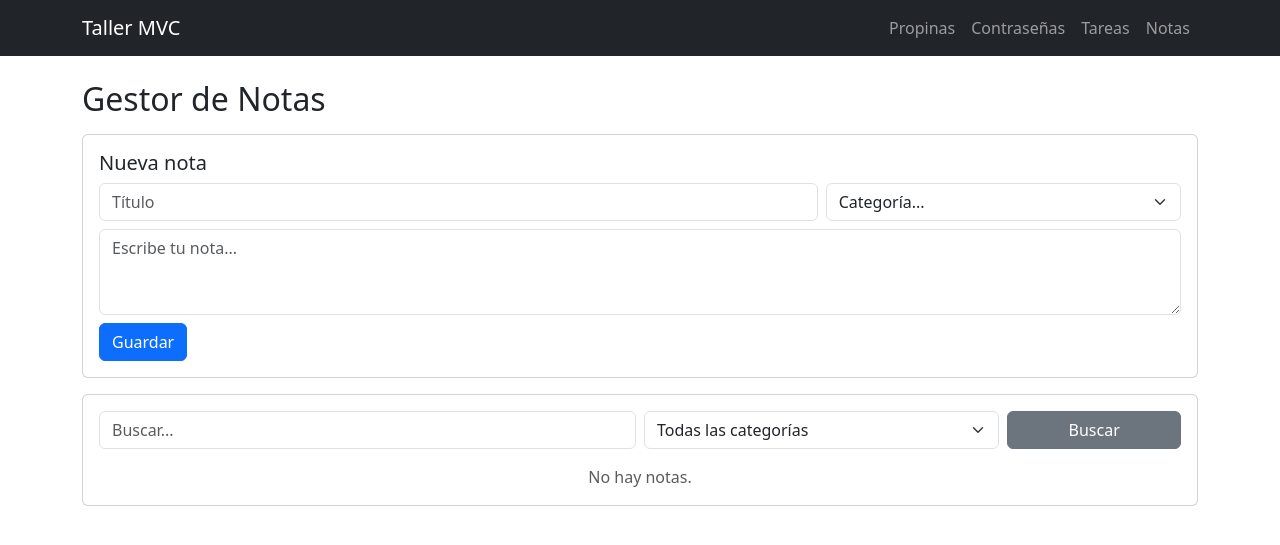
After one commit to santimendoza15/taller-mvc, a Laravel app: template resources/views/notas/index.blade.php in a window 1280 px wide. The commit adds this page. Shown: the top 545 px of the page. Run offline with Laravel 12, Linux system fonts and the light colour scheme; the template is opened without the code that fills it, so the values that code supplies are empty.

Commit message:
Add notes manager with categories and search

```diff
--- a/resources/views/layouts/app.blade.php
+++ b/resources/views/layouts/app.blade.php
@@ -14,6 +14,7 @@
                 <li class="nav-item"><a class="nav-link" href="{{ route('tips.index') }}">Propinas</a></li>
                 <li class="nav-item"><a class="nav-link" href="{{ route('contrasena.index') }}">Contraseñas</a></li>
                 <li class="nav-item"><a class="nav-link" href="{{ route('tareas.index') }}">Tareas</a></li>
+                <li class="nav-item"><a class="nav-link" href="{{ route('notas.index') }}">Notas</a></li>
             </ul>
         </div>
     </nav>
--- /dev/null
+++ b/resources/views/notas/index.blade.php
@@ -0,0 +1,92 @@
+@extends('layouts.app')
+
+@section('content')
+
+    <h2>Gestor de Notas</h2>
+
+    @if (session('message'))
+        <div class="alert alert-success">{{ session('message') }}</div>
+    @endif
+
+    <div class="card mt-3">
+        <div class="card-body">
+            <h5>Nueva nota</h5>
+
+            <form action="{{ route('notas.store') }}" method="POST">
+                @csrf
+
+                <div class="row g-2">
+                    <div class="col-md-8">
+                        <input type="text" name="titulo" class="form-control" placeholder="Título"
+                               value="{{ old('titulo') }}">
+                    </div>
+                    <div class="col-md-4">
+                        <select name="categoria" class="form-select">
+                            <option value="">Categoría...</option>
+                            @foreach ($categorias as $categoria)
+                                <option value="{{ $categoria }}" @selected(old('categoria') == $categoria)>{{ $categoria }}</option>
+                            @endforeach
+                        </select>
+                    </div>
+                    <div class="col-12">
+                        <textarea name="contenido" class="form-control" rows="3" placeholder="Escribe tu nota...">{{ old('contenido') }}</textarea>
+                    </div>
+                </div>
+
+                <button type="submit" class="btn btn-primary mt-2">Guardar</button>
+            </form>
+        </div>
+    </div>
+
+    <div class="card mt-3">
+        <div class="card-body">
+
+            <form action="{{ route('notas.index') }}" method="GET" class="row g-2 mb-3">
+                <div class="col-md-6">
+                    <input type="text" name="buscar" class="form-control" placeholder="Buscar..."
+                           value="{{ request('buscar') }}">
+                </div>
+                <div class="col-md-4">
+                    <select name="categoria" class="form-select">
+                        <option value="">Todas las categorías</option>
+                        @foreach ($categorias as $categoria)
+                            <option value="{{ $categoria }}" @selected(request('categoria') == $categoria)>{{ $categoria }}</option>
+                        @endforeach
+                    </select>
+                </div>
+                <div class="col-md-2 d-grid">
+                    <button type="submit" class="btn btn-secondary">Buscar</button>
+                </div>
+            </form>
+
+            @if ($notas->isEmpty())
+                <p class="text-muted text-center">No hay notas.</p>
+            @endif
+
+            <div class="row g-3">
+                @foreach ($notas as $nota)
+                    <div class="col-md-4">
+                        <div class="card h-100">
+                            <div class="card-body">
+                                <span class="badge bg-info text-dark">{{ $nota->categoria }}</span>
+                                <h5 class="mt-2">{{ $nota->titulo }}</h5>
+                                <p>{{ $nota->contenido }}</p>
+                                <small class="text-muted">{{ $nota->created_at->format('d/m/Y') }}</small>
+                            </div>
+                            <div class="card-footer">
+                                <form action="{{ route('notas.destroy', $nota->id) }}" method="POST"
+                                      onsubmit="return confirm('¿Eliminar esta nota?')">
+                                    @csrf
+                                    @method('DELETE')
+                                    <button type="submit" class="btn btn-sm btn-danger">Eliminar</button>
+                                </form>
+                            </div>
+                        </div>
+                    </div>
+                @endforeach
+            </div>
+
+        </div>
+    </div>
+
+@endsection
--- a/routes/web.php
+++ b/routes/web.php
@@ -9,3 +9,4 @@ Route::get('/', function () {
 include('web/propina.php');
 include('web/contrasena.php');
 include('web/tareas.php');
+include('web/notas.php');
--- /dev/null
+++ b/routes/web/notas.php
@@ -0,0 +1,8 @@
+<?php
+
+use App\Http\Controllers\NotaController;
+use Illuminate\Support\Facades\Route;
+
+Route::get('/notas' , [NotaController::class, 'index'])->name('notas.index');
+Route::post('/notas' , [NotaController::class, 'store'])->name('notas.store');
+Route::delete('/notas/{id}' , [NotaController::class, 'destroy'])->name('notas.destroy');
```
Also changed, not shown: app/Http/Controllers/NotaController.php (added, +73 -0 lines), app/Models/Nota.php (added, +13 -0 lines), database/migrations/2026_11_25_230601_create_notas_table.php (added).
